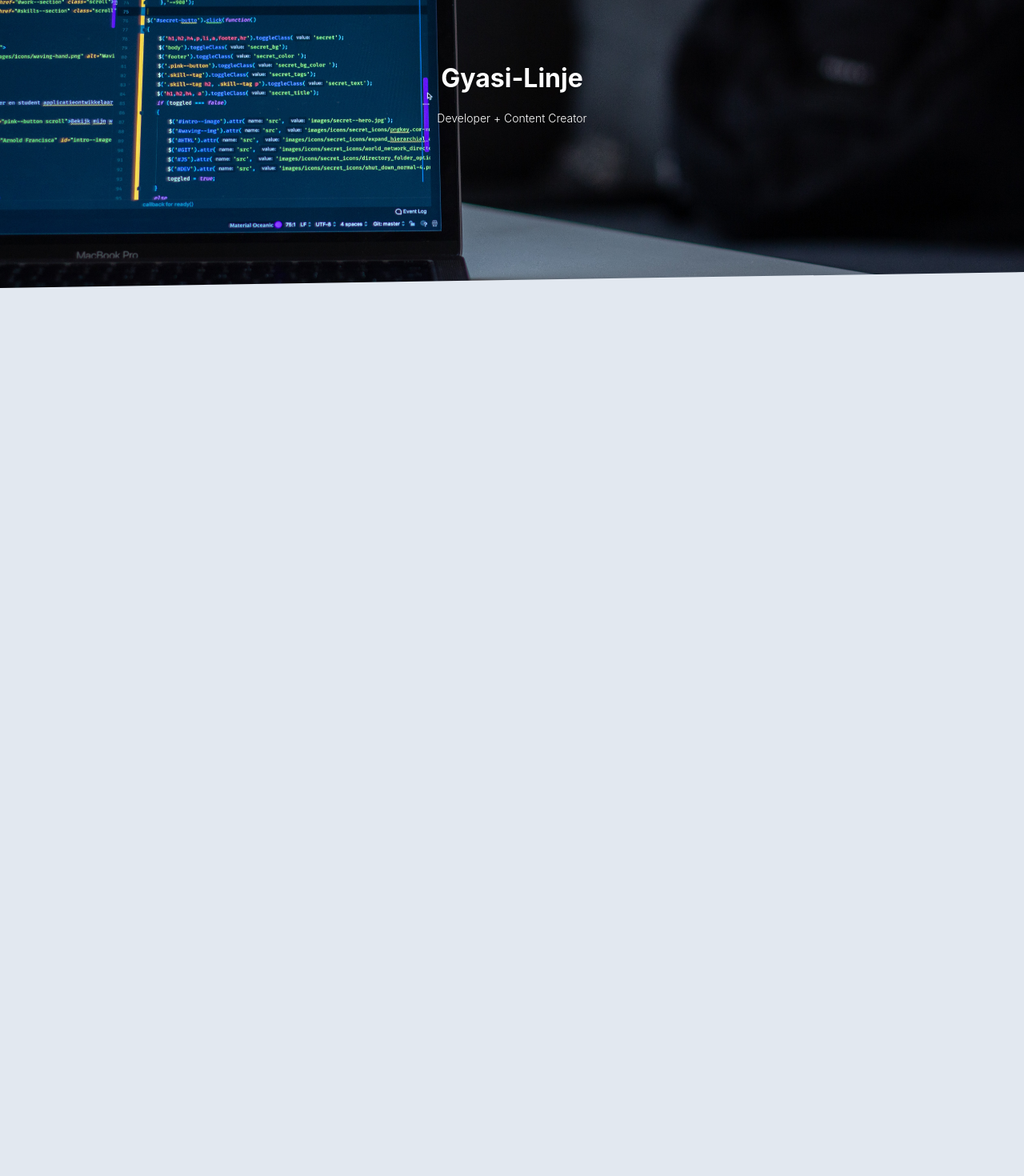
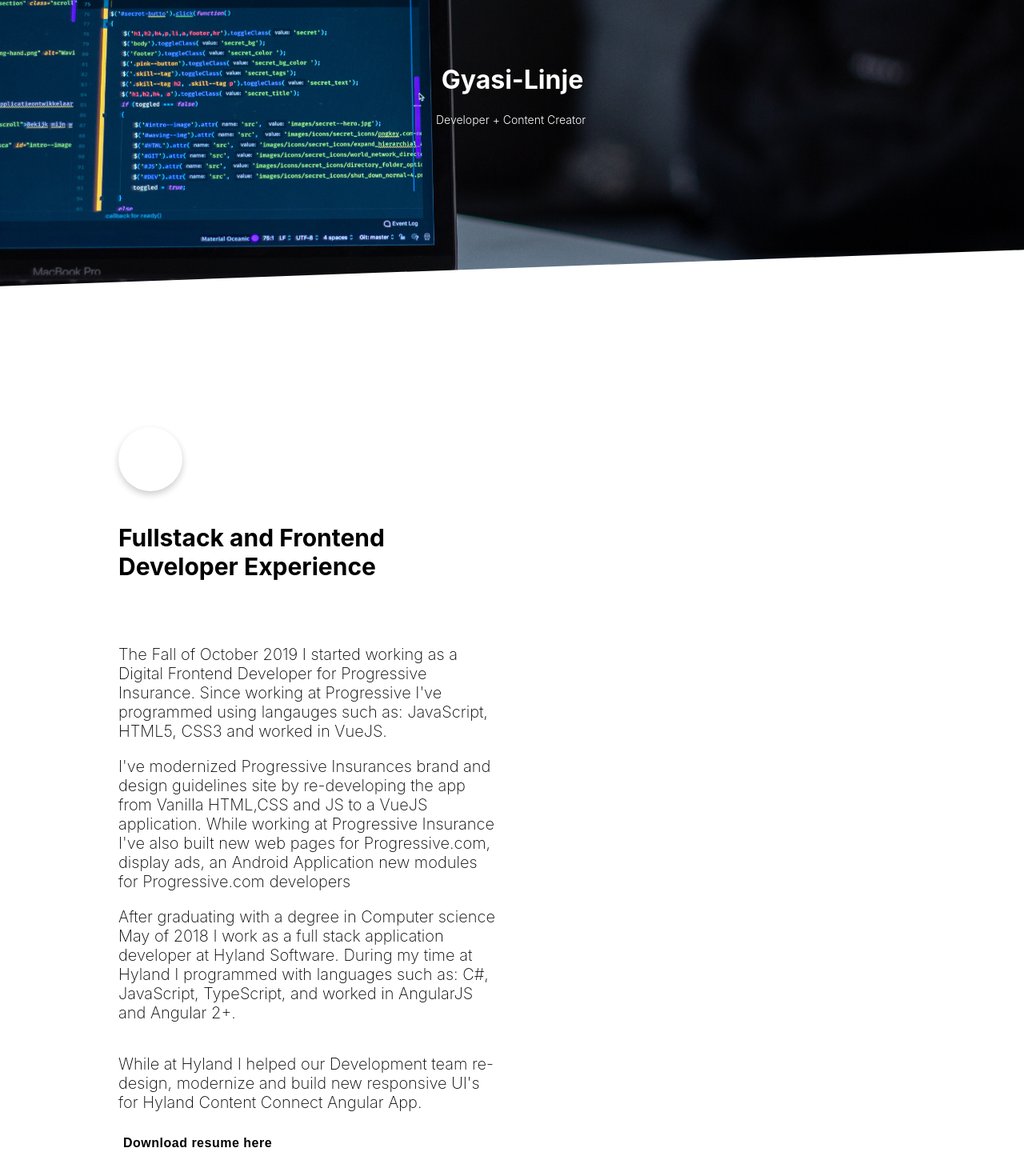
Before and after one commit to Gyasi11/vercel, a Next.js app: page / in a window 1280 px wide. Shown: the part 140-1610 px from the top of the page at 80% size. Before the commit the page ends 800 px from the top, so only its background shows below. Built offline with nearby package versions, Linux system fonts and the light colour scheme.

Commit message:
Add grid system

```diff
--- a/package.json
+++ b/package.json
@@ -8,6 +8,7 @@
     "start": "next start"
   },
   "dependencies": {
+    "@material-ui/core": "^4.11.0",
     "next": "9.5.4",
     "react": "16.13.1",
     "react-dom": "16.13.1"
--- a/pages/index.js
+++ b/pages/index.js
@@ -4,7 +4,7 @@ import styles from '../styles/Home.module.css'
 export default function Home() {
   return (
     <div>
-    <div className={styles.hero}>
+      <div className={styles.hero}>
         <figure id={styles.bgImage}>
         <img src="/laptop-on-counter.jpg" />
         <figcaption>
@@ -12,7 +12,44 @@ export default function Home() {
           <p>Developer + Content Creator</p>
         </figcaption>
         </figure>
-</div>
+      </div>
+      <div className={styles.professionalExperiences}>
+        <div className={styles.gridItem}>
+
+        </div>
+        <div className={styles.gridItem}>
+          <div className={styles.circularIcon}></div>
+          <h4>Fullstack and Frontend Developer Experience</h4>
+          <p className={styles.copy}>
+          <p>
+              The Fall of October 2019 I started working as a Digital Frontend Developer for Progressive Insurance. Since working at Progressive I've programmed using langauges such as: JavaScript, HTML5, CSS3 and worked in VueJS.
+            </p>
+
+            <p> I've modernized Progressive Insurances brand and design guidelines site by re-developing the app from Vanilla HTML,CSS and JS to a VueJS application.
+              While working at Progressive Insurance I've also built new web pages for Progressive.com, display ads, an Android Application new modules for Progressive.com developers
+               </p>
+            After graduating with a degree in Computer science May of 2018 I work as a full stack application developer at Hyland Software.
+            During my time at Hyland I programmed with languages such as: C#, JavaScript, TypeScript, and worked in AngularJS and Angular 2+.
+            </p>
+            <p> While at Hyland I helped our Development team re-design, modernize and build new responsive UI's for Hyland Content Connect Angular App.
+          </p>
+
+
+            <button>Download resume here</button>
+
+        </div>
+        <div className={styles.gridItem}>
+
+        </div>
+        <div className={styles.gridItem}>
+
+        </div>
+      </div>
+      <div className={styles.youTube}>
+
+      </div>
+
     </div>
+
   )
 }
--- a/styles/Home.module.css
+++ b/styles/Home.module.css
@@ -11,21 +11,29 @@
 .hero img {
   width:100% !important;
   height: 500px;
-  clip-path: polygon(0 0, 100% 0, 100% 96%, 0 100%);
+  min-height:25vh;
+  clip-path: polygon(0 0, 100% 0, 100% 90%, 0 100%);
   object-fit: cover;
+  transform:rotate(-2deg);
 }
 
 .hero {
   color: #fff;
   min-height: 25vh;
-  height: 500px;
+  height: 25%;
   position: relative;
   text-align: center;
   text-shadow: 0px 0px 1px rgba(0,0,0,0.5);
+  width:110%;
+  top:-5%;
+  left:-5%;
+  transform:rotate(2deg);
 }
+
 
 #bgImage {
   margin: 0;
+
 }
 .hero figcaption {
   left: 50%;
@@ -37,49 +45,68 @@
 
 .hero h1 {
   font-size: 32px;
+  transform: rotate(-2deg);
 }
 
 .hero p {
   font-size: 14px;
   font-weight: 300;
   margin: 0.5em;
+  transform: rotate(-2deg);
 }
 
-.main {
-  padding: 5rem 0;
-  flex: 1;
-  display: flex;
-  flex-direction: column;
-  justify-content: center;
-  align-items: center;
+.professionalExperiences {
+  height: 600px;
+  min-height: 25vh;
+  display: grid;
+  grid-template-columns:  10% 40% 40% 20%;
+ /* border: 5px green solid; */
+
 }
 
-.footer {
-  width: 100%;
-  height: 100px;
-  border-top: 1px solid #eaeaea;
+.gridItem {
+  /* background-color: rgba(255, 255, 255, 0.8);
+  border: 1px solid rgba(0, 0, 0, 0.8); */
+  padding: 20px;
+  margin-top: 5em;
+  font-size: 30px;
   display: flex;
-  justify-content: center;
-  align-items: center;
+  flex-wrap: wrap;
+  align-items: flex-start;
+  flex-direction: column;
 }
 
-.footer img {
-  margin-left: 0.5rem;
+.circularIcon {
+    box-shadow: 0 4px 8px 0 rgba(0,0,0,0.2);
+    height: 80px;
+    width: 80px;
+    border-radius: 50%;
+  }
+
+
+
+  .gridItem p {
+    text-align: left;
+    font-size: 20px;
+    font-weight: 200;
+  }
+  .gridItem button {
+    text-align: left;
+    border: none;
+    background: none;
+    font-size: 16px;
+    font-weight: 700;
+    letter-spacing: .5px;
+    padding-top: 10px;
+  }
+
+
+.youTube {
+  height: 600px;
+  min-height: 25vh;
 }
 
-.footer a {
-  display: flex;
-  justify-content: center;
-  align-items: center;
+.youTube {
+  height: 600px;
+  min-height: 25vh;
 }
-
-.title a {
-  color: #0070f3;
-  text-decoration: none;
-}
-
-.title a:hover,
-.title a:focus,
-.title a:active {
-  text-decoration: underline;
-}
--- a/styles/globals.css
+++ b/styles/globals.css
@@ -4,7 +4,8 @@ body {
   margin: 0;
   font-family: -apple-system, BlinkMacSystemFont, Segoe UI, Roboto, Oxygen,
     Ubuntu, Cantarell, Fira Sans, Droid Sans, Helvetica Neue, sans-serif;
-    background-color: #e2e8f0;
+    overflow-x: hidden;
+
 }
 
 a {
```
Also changed, not shown: 1 other file (tests, documents, lock files or other folders).
